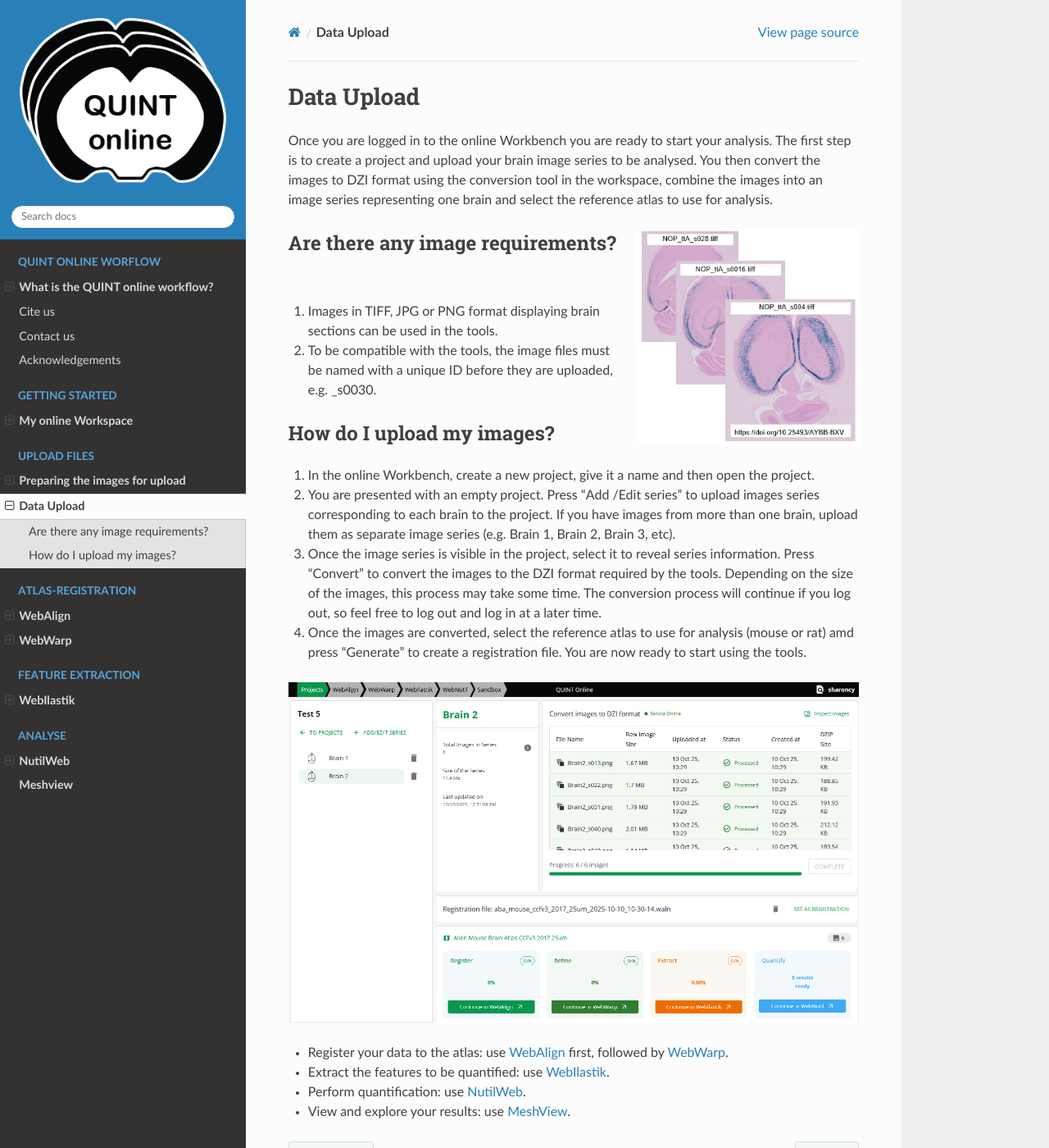
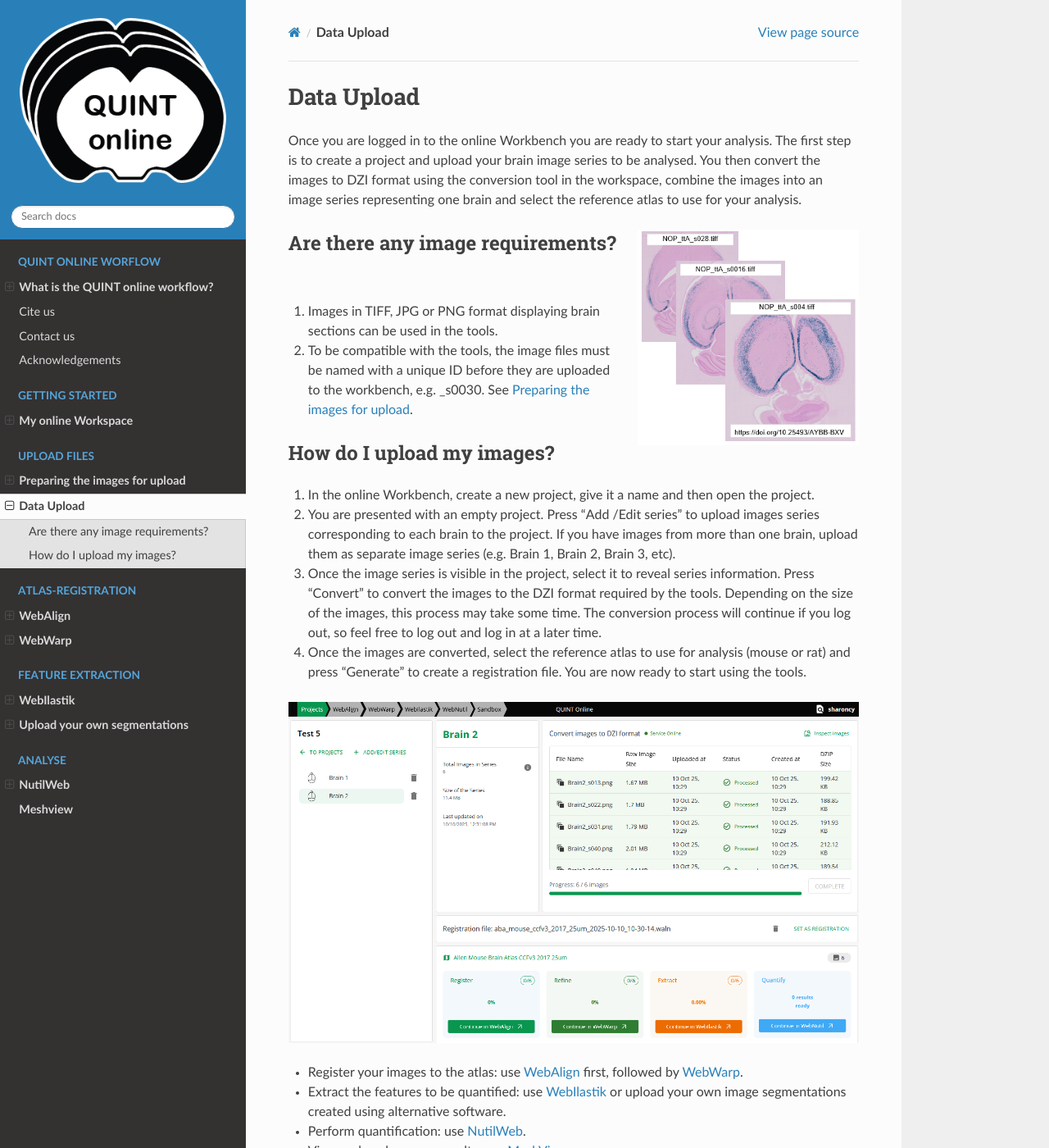
Before and after one commit to Neural-Systems-at-UIO/QUINT_webtools, a Sphinx documentation site: the page built from docs/CreateBrain.rst, in a window 1280 px wide and 1400 px high. Shown: the whole window at 82% size. Built offline with Sphinx 7.4.7 and the Read the Docs theme 3.1.0, drawn with Linux system fonts in a browser that asks for light colours.

Commit message:
Update user documentation

```diff
--- a/docs/CreateBrain.rst
+++ b/docs/CreateBrain.rst
@@ -2,7 +2,7 @@
 **Data Upload**
 ================
 
-Once you are logged in to the online Workbench you are ready to start your analysis. The first step is to create a project and upload your brain image series to be analysed. You then convert the images to DZI format using the conversion tool in the workspace, combine the images into an image series representing one brain and select the reference atlas to use for analysis.
+Once you are logged in to the online Workbench you are ready to start your analysis. The first step is to create a project and upload your brain image series to be analysed. You then convert the images to DZI format using the conversion tool in the workspace, combine the images into an image series representing one brain and select the reference atlas to use for your analysis.
 
 
 .. image:: images/Image_series.PNG
@@ -13,7 +13,7 @@
 ----------------------------------
 
 1. Images in TIFF, JPG or PNG format displaying brain sections can be used in the tools.
-2. To be compatible with the tools, the image files must be named with a unique ID before they are uploaded, e.g. _s0030.
+2. To be compatible with the tools, the image files must be named with a unique ID before they are uploaded to the workbench, e.g. _s0030. See `Preparing the images for upload <https://quint-webtools.readthedocs.io/en/latest/Requirements.html>`_.
 
 
 How do I upload my images?
@@ -22,11 +22,11 @@
 1. In the online Workbench, create a new project, give it a name and then open the project.
 2. You are presented with an empty project. Press "Add /Edit series" to upload images series corresponding to each brain to the project. If you have images from more than one brain, upload them as separate image series (e.g. Brain 1, Brain 2, Brain 3, etc).
 3. Once the image series is visible in the project, select it to reveal series information. Press "Convert" to convert the images to the DZI format required by the tools. Depending on the size of the images, this process may take some time. The conversion process will continue if you log out, so feel free to log out and log in at a later time.
-4. Once the images are converted, select the reference atlas to use for analysis (mouse or rat) amd press "Generate" to create a registration file. You are now ready to start using the tools.
+4. Once the images are converted, select the reference atlas to use for analysis (mouse or rat) and press "Generate" to create a registration file. You are now ready to start using the tools.
 
 .. image:: images/CreateBrain.PNG
 
-* Register your data to the atlas: use `WebAlign <https://quint-webtools.readthedocs.io/en/latest/WebAlign.html>`_ first, followed by `WebWarp <https://quint-webtools.readthedocs.io/en/latest/WebWarp.html>`_.
-* Extract the features to be quantified: use `WebIlastik <https://quint-webtools.readthedocs.io/en/latest/WebIlastik.html>`_.
+* Register your images to the atlas: use `WebAlign <https://quint-webtools.readthedocs.io/en/latest/WebAlign.html>`_ first, followed by `WebWarp <https://quint-webtools.readthedocs.io/en/latest/WebWarp.html>`_.
+* Extract the features to be quantified: use `WebIlastik <https://quint-webtools.readthedocs.io/en/latest/WebIlastik.html>`_ or upload your own image segmentations created using alternative software.
 * Perform quantification: use `NutilWeb <https://quint-webtools.readthedocs.io/en/latest/NutilWeb.html>`_.
 * View and explore your results: use `MeshView <https://quint-webtools.readthedocs.io/en/latest/MeshviewWeb.html>`_.
--- a/docs/index.rst
+++ b/docs/index.rst
@@ -35,6 +35,7 @@
    :maxdepth: 3
 
    WebIlastik
+   AlternativeSeg
 
 .. toctree::
    :caption: Analyse
```
Also changed, not shown: docs/AlternativeSeg.rst (+22 -5 lines).
